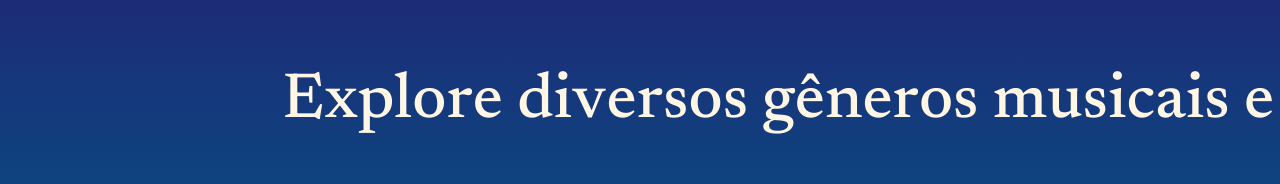
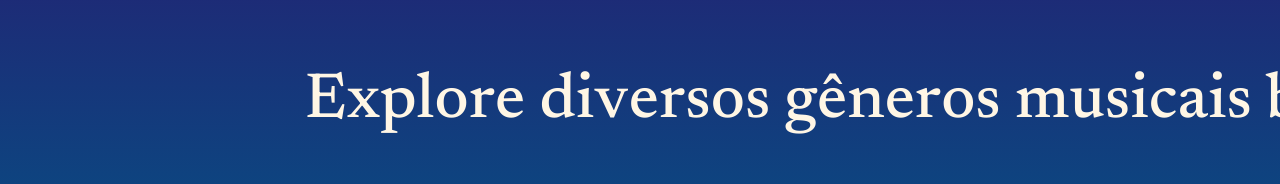
Before and after one commit to ingrydf12/RecordsRepo, a Next.js app: page / in a window 1280 px wide. Shown: the part 264-448 px from the top of the page. Built offline with nearby package versions, Linux system fonts and the light colour scheme.

Commit message:
docs: updating about / synthesis project

```diff
--- a/src/app/view/landing/Landing.jsx
+++ b/src/app/view/landing/Landing.jsx
@@ -22,7 +22,7 @@ const Landing = () => {
       <HeaderHome />
       <main className={styles.main}>
         <SplitTextComp
-          text="Explore diversos gêneros musicais e brasileiros"
+          text="Explore diversos gêneros musicais brasileiros"
           className={styles.title}
           delay={50}
           duration={0.3}
```
Also changed, not shown: 1 other file (tests, documents, lock files or other folders).
